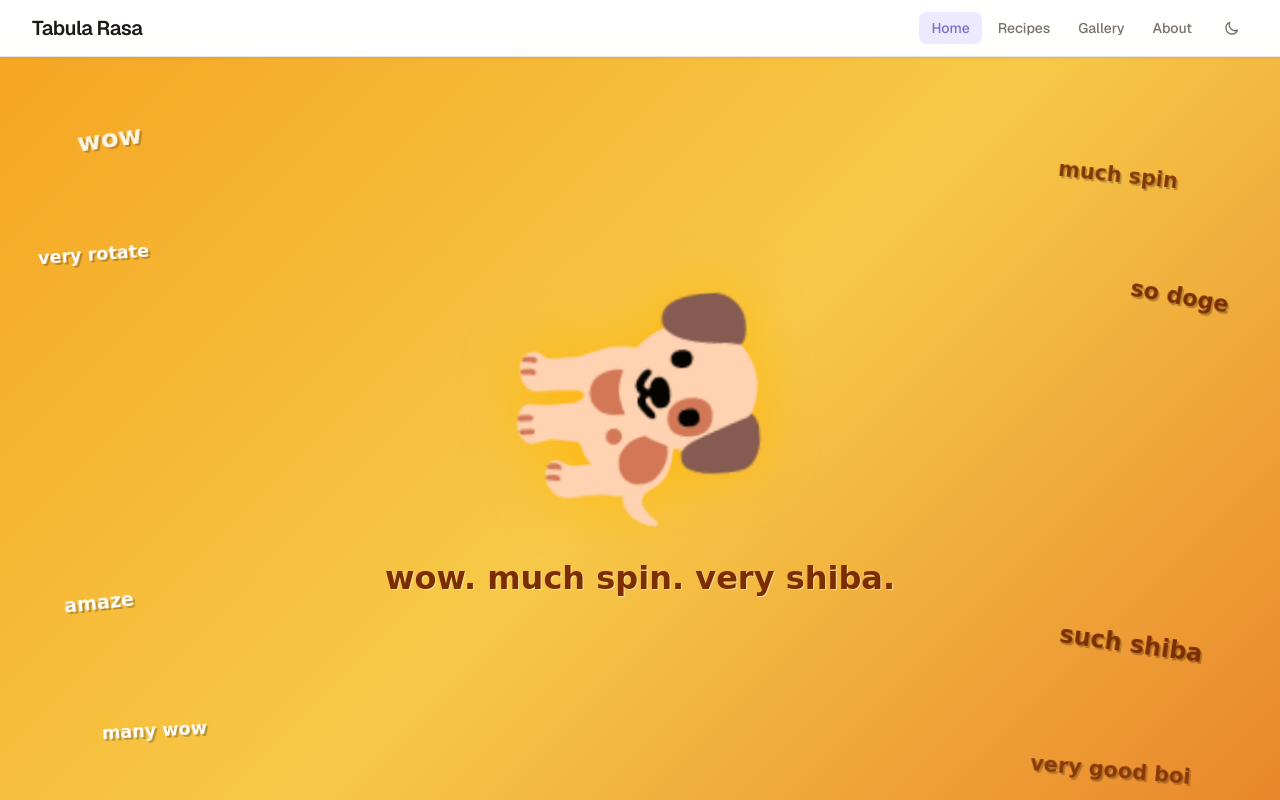
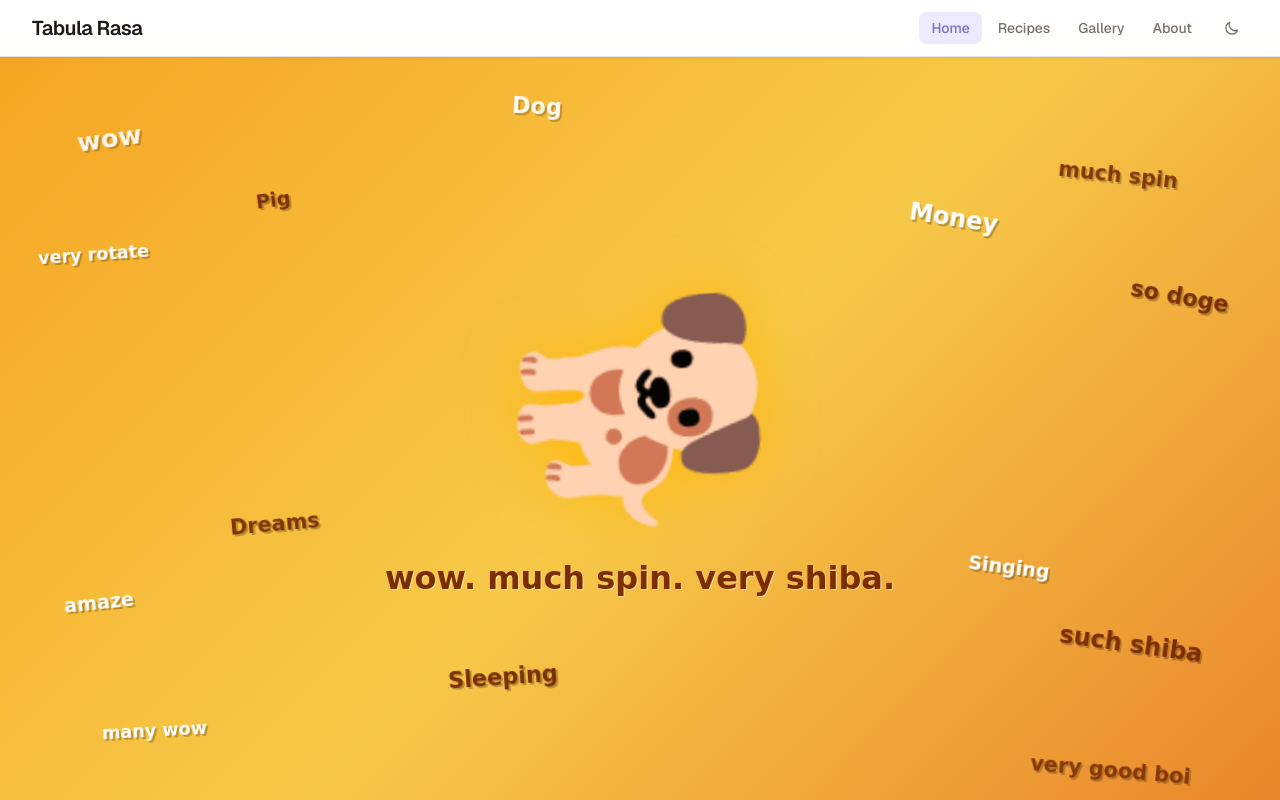
Before and after one commit to tabula-rasa-app/playground, a Next.js app: page / in a window 1280 px wide. Shown: the top 800 px of the page. Built offline with nearby package versions, Linux system fonts and the light colour scheme.

Commit message:
Add Dog, Pig, Money, Dreams, Singing, Sleeping as floating doge words on homepage
Co-Authored-By: Claude Sonnet 4.6 <noreply@anthropic.com>

```diff
--- a/src/app/page.js
+++ b/src/app/page.js
@@ -46,6 +46,12 @@ export default function Home() {
 			<span className="doge-word" style={{ bottom: '22%', right: '6%', fontSize: '1.5rem', color: '#7b2d00', '--rot': '8deg', animationDelay: '1s' }}>such shiba</span>
 			<span className="doge-word" style={{ bottom: '12%', left: '8%', fontSize: '1.1rem', color: '#fff', '--rot': '-3deg', animationDelay: '1.4s' }}>many wow</span>
 			<span className="doge-word" style={{ bottom: '8%', right: '7%', fontSize: '1.3rem', color: '#7b2d00', '--rot': '5deg', animationDelay: '0.2s' }}>very good boi</span>
+			<span className="doge-word" style={{ top: '5%', left: '40%', fontSize: '1.4rem', color: '#fff', '--rot': '3deg', animationDelay: '0.3s' }}>Dog</span>
+			<span className="doge-word" style={{ top: '18%', left: '20%', fontSize: '1.2rem', color: '#7b2d00', '--rot': '-7deg', animationDelay: '0.7s' }}>Pig</span>
+			<span className="doge-word" style={{ top: '20%', right: '22%', fontSize: '1.5rem', color: '#fff', '--rot': '9deg', animationDelay: '1.1s' }}>Money</span>
+			<span className="doge-word" style={{ bottom: '38%', left: '18%', fontSize: '1.3rem', color: '#7b2d00', '--rot': '-5deg', animationDelay: '0.5s' }}>Dreams</span>
+			<span className="doge-word" style={{ bottom: '32%', right: '18%', fontSize: '1.2rem', color: '#fff', '--rot': '7deg', animationDelay: '0.9s' }}>Singing</span>
+			<span className="doge-word" style={{ bottom: '18%', left: '35%', fontSize: '1.4rem', color: '#7b2d00', '--rot': '-4deg', animationDelay: '1.3s' }}>Sleeping</span>
 
 			{/* The star of the show */}
 			<div style={{ display: 'flex', flexDirection: 'column', alignItems: 'center', gap: '24px' }}>
```
